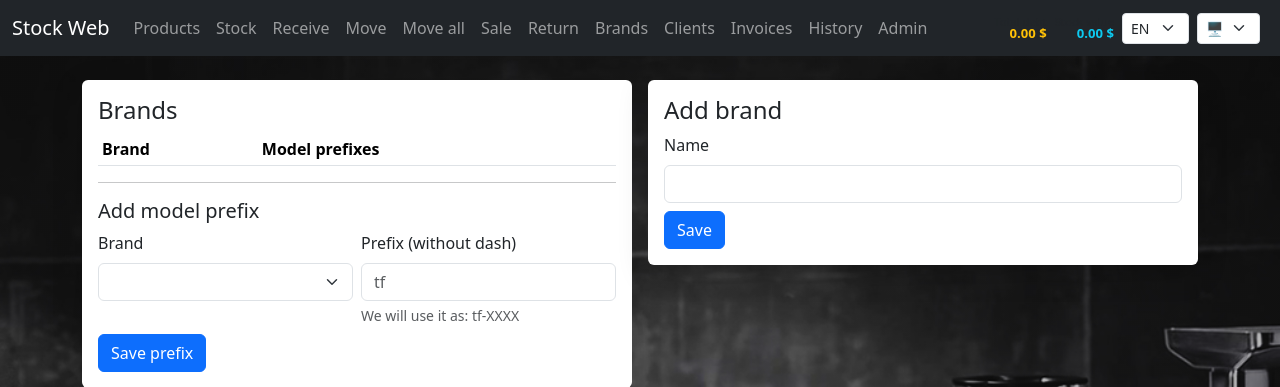
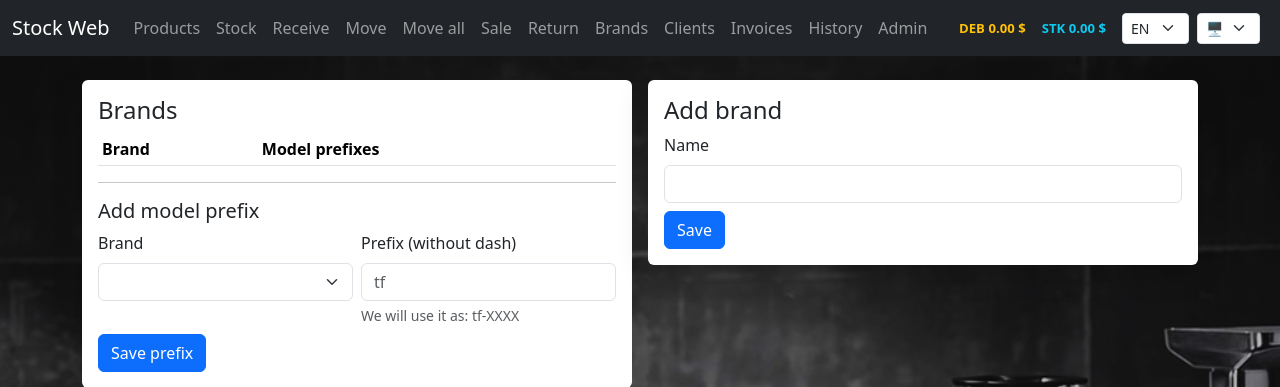
Before and after one commit to XSFORM/Stock_bot, a FastAPI app: page /brands in a window 1280 px wide. Shown: the top 387 px of the page. Run offline with FastAPI, Linux system fonts and the light colour scheme; data comes from the database, SQL or seed files in the repository; data that the repository does not hold is empty.

Commit message:
Update base.html

```diff
--- a/app/web/templates/base.html
+++ b/app/web/templates/base.html
@@ -48,15 +48,19 @@
 		  <a class="nav-link" href="/history">{{ t.nav_history if t is defined else 'History' }}</a>
           <a class="nav-link" href="/admin/settings">{{ t.nav_admin if t is defined else 'Admin' }}</a>
         </div>
+
         <!-- Nav summary metrics -->
-        <div class="d-none d-lg-flex flex-column align-items-end me-2 lh-1">
-          <small class="text-muted" style="font-size:.7rem">{{ t.nav_total_debt if t is defined else 'Total debt' }}</small>
-          <span class="text-warning fw-semibold" style="font-size:.82rem">{{ "%.2f"|format(nav_total_debt_usd) }} $</span>
+        <div class="d-none d-lg-flex align-items-center me-3 gap-3 lh-1">
+          <div class="small">
+            <span class="fw-semibold text-warning" style="font-size:.82rem">DEB</span>
+            <span class="text-warning fw-semibold" style="font-size:.82rem">{{ "%.2f"|format(nav_total_debt_usd) }} $</span>
+          </div>
+          <div class="small">
+            <span class="fw-semibold text-info" style="font-size:.82rem">STK</span>
+            <span class="text-info fw-semibold" style="font-size:.82rem">{{ "%.2f"|format(nav_stock_value_usd) }} $</span>
+          </div>
         </div>
-        <div class="d-none d-lg-flex flex-column align-items-end me-2 lh-1">
-          <small class="text-muted" style="font-size:.7rem">{{ t.nav_stock_value if t is defined else 'Stock value' }}</small>
-          <span class="text-info fw-semibold" style="font-size:.82rem">{{ "%.2f"|format(nav_stock_value_usd) }} $</span>
-        </div>
+
         <!-- Language selector -->
         <form method="post" action="/set-lang" class="d-flex me-2 align-items-center">
           <input type="hidden" name="next" value="{{ request.url.path }}">
```
